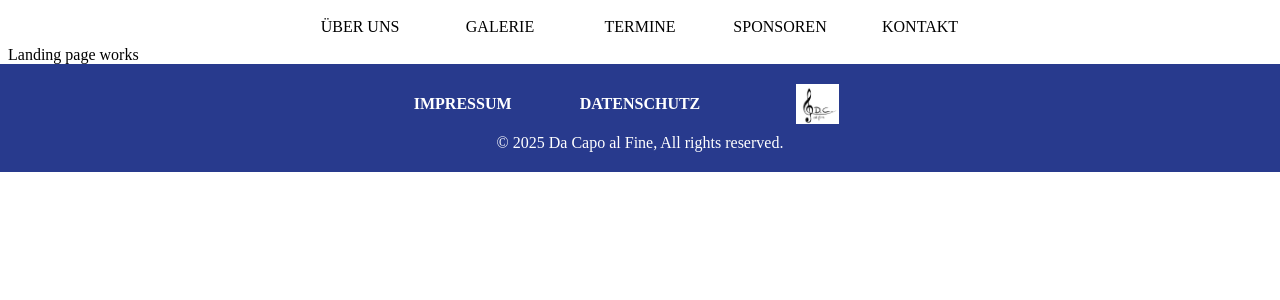
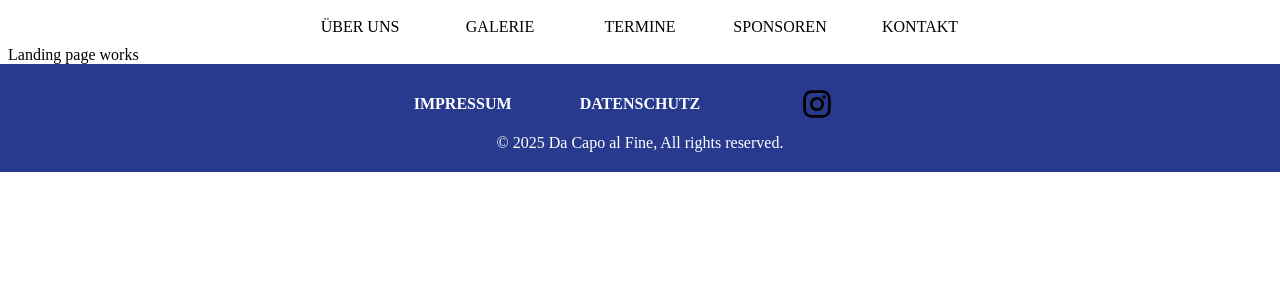
Before and after one commit to Kaktussaft/DaCapo-website, an Angular app: page / in a window 1280 px wide. Shown: the top 300 px of the page. Built offline with nearby package versions, Linux system fonts and the light colour scheme.

Commit message:
add instagram logo

```diff
--- a/src/components/footer/footer.css
+++ b/src/components/footer/footer.css
@@ -8,6 +8,21 @@
   width: 100vw;
   margin-left: calc(-50vw + 50%);
 }
+
+.instagram-container {
+  width: 40px;
+  height: 40px;
+  cursor: pointer;
+  background-image: url('/instagram.svg');
+  background-size: contain;
+  background-repeat: no-repeat;
+  background-position: center;
+  transition: background-image 0.3s ease;
+}
+
+.instagram-container:hover {
+  background-image: url('/instagram-coloured.svg');
+}
 .footer-grid {
   display: grid;
   grid-template-columns: repeat(3, 1fr);
@@ -16,17 +31,12 @@
   justify-items: center;
   width: 40%;
 }
-.footer-item{
+.footer-item {
   color: white;
   text-align: center;
   font-weight: bold;
 }
-.footer-note{
+.footer-note {
   color: white;
   margin-top: 10px;
 }
-.instagram-link{
-  height: 40px;
-  width: auto;
-  cursor: pointer;
-}
--- a/src/components/footer/footer.html
+++ b/src/components/footer/footer.html
@@ -2,7 +2,7 @@
   <div class="footer-grid">
     <div class="footer-item">IMPRESSUM</div>
     <div class="footer-item">DATENSCHUTZ</div>
-    <img src="/Logo.jpg" alt="Logo" class="instagram-link" />
+    <div class="instagram-container" aria-label="Instagram"></div>
   </div>
   <div class="footer-note">© 2025 Da Capo al Fine, All rights reserved.
 </div>
```
